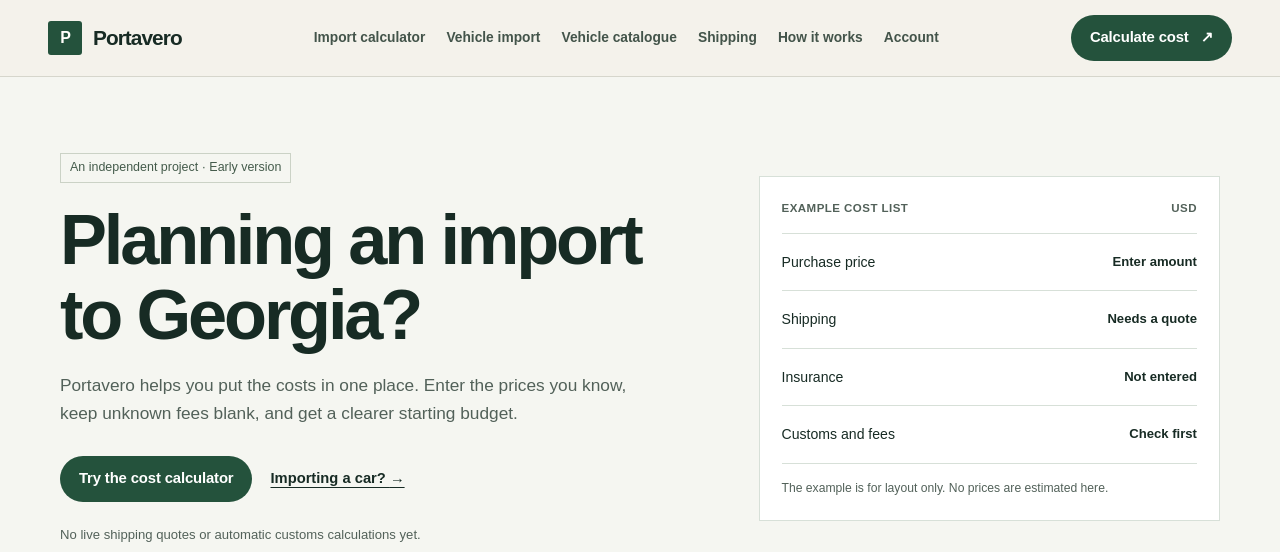
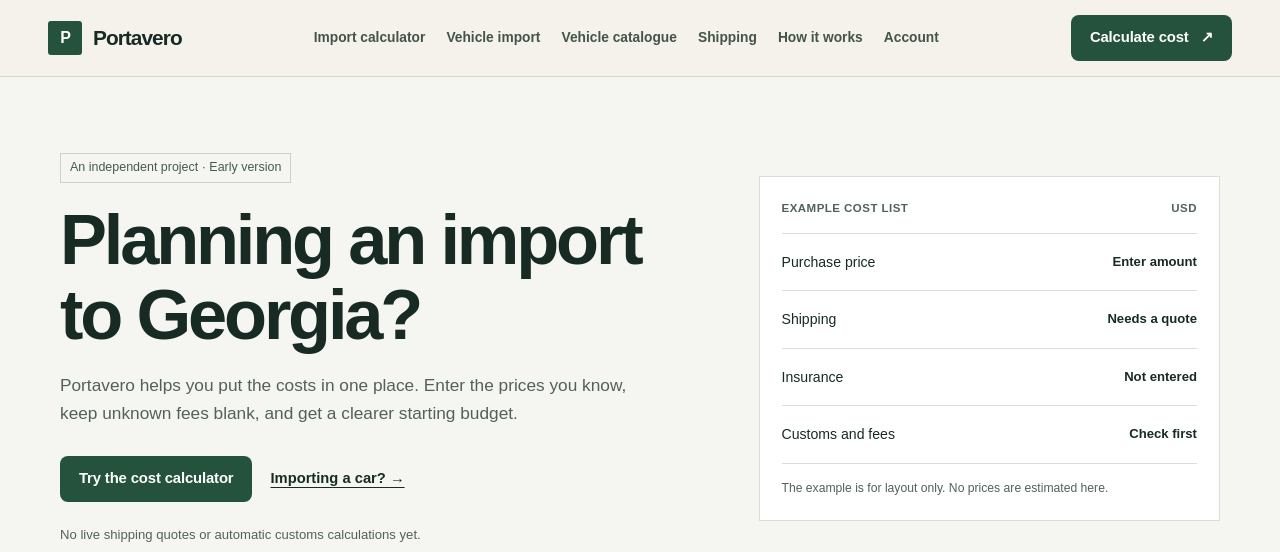
Before and after one commit to GIORGIO2032Q4E/portavero, a Next.js app: page / in a window 1280 px wide. Shown: the top 552 px of the page. Built offline with nearby package versions, Linux system fonts and the light colour scheme; no server answers.

Commit message:
Clean up project copy and CSS comments
Clarify setup instructions and remove CSS meta comments.

```diff
--- a/src/app/account/page.tsx
+++ b/src/app/account/page.tsx
@@ -154,10 +154,10 @@ export default function AccountPage() {
           {!configured ? (
             <section className="panel account-panel">
               <h2>One setup step first</h2>
-              <p>Account security is handled by Supabase. The code is ready to connect, but the live account service needs a Supabase project URL and public anon key.</p>
+              <p>Supabase handles account sign-in. To enable this feature, configure the project URL and publishable key.</p>
               <ol>
                 <li>Create a project at <a href="https://supabase.com/dashboard" target="_blank" rel="noreferrer">Supabase</a>.</li>
-                <li>Copy the project URL and anon/public key into your local environment and Vercel environment variables.</li>
+                <li>Add NEXT_PUBLIC_SUPABASE_URL and NEXT_PUBLIC_SUPABASE_PUBLISHABLE_KEY to your local environment and Vercel project.</li>
                 <li>Run the SQL in <code>supabase/schema.sql</code> in the Supabase SQL Editor.</li>
                 <li>In Supabase Authentication settings, set the site URL and allow your Portavero preview/production URLs.</li>
               </ol>
--- a/src/app/globals.css
+++ b/src/app/globals.css
@@ -171,9 +171,6 @@ p { color: var(--muted); }
   *, *::before, *::after { scroll-behavior: auto !important; transition-duration: .01ms !important; animation-duration: .01ms !important; animation-iteration-count: 1 !important; }
 }
 
-
-
-/* Visual refinement: consistent surfaces, stronger hierarchy and responsive navigation. */
 :root {
   --paper: #f7f8f4;
   --surface: #ffffff;
@@ -635,8 +632,6 @@ body {
   }
 }
 
-
-/* Portavero visual direction: editorial ledger, restrained geometry, useful hierarchy. */
 :root {
   --paper: #f4f2eb;
   --surface: #fffefa;
@@ -765,8 +760,6 @@ h1, h2, h3 { letter-spacing: -.035em; }
   .menu-glyph span, .tool-index-link span { transition: none; }
 }
 
-
-/* Extend the Portavero design system to the tools and information pages. */
 .page-hero {
   position: relative;
   padding: 62px 0 52px;
@@ -853,7 +846,6 @@ a:focus-visible, button:focus-visible, input:focus-visible, select:focus-visible
   .result-panel { box-shadow: 4px 4px 0 #d9ddcb; }
 }
 
-
 @media (max-width: 380px) {
   .header-inner { gap: 7px; padding-inline: 12px; }
   .brand { gap: 7px; font-size: 1.05rem; }
@@ -867,8 +859,6 @@ a:focus-visible, button:focus-visible, input:focus-visible, select:focus-visible
   .tool-index-link span { transition: none !important; }
 }
 
-
-/* Simple layout for the current version of the project. */
 body {
   font-family: Arial, Helvetica, sans-serif;
   font-size: 16px;
@@ -1026,8 +1016,6 @@ h2, h3 { font-weight: 650; }
   .button, .simple-tool-row > a { transition: none !important; }
 }
 
-
-/* Keep the print / PDF version focused on the estimate itself. */
 @media print {
   .print-hide,
   .site-header,
@@ -1076,8 +1064,6 @@ h2, h3 { font-weight: 650; }
   }
 }
 
-
-/* Final readability pass: calm colors, clear form fields, and restrained polish. */
 :root {
   --paper: #f5f6f1;
   --surface: #ffffff;
@@ -1329,8 +1315,6 @@ p,
   }
 }
 
-
-/* Vehicle import: editorial, utility-first UI. Distinctive without decorative card clutter. */
 .page-hero {
   position: relative;
   overflow: hidden;
@@ -1351,7 +1335,7 @@ p,
 .page-hero h1 { max-width: 760px; letter-spacing: -.065em; }
 .page-hero p { max-width: 620px; line-height: 1.8; }
 .page-hero .hero-actions { gap: 14px; }
-.button { border-radius: 999px; }
+.button { border-radius: 8px; }
 .tool-layout { grid-template-columns: minmax(0, 1.12fr) minmax(330px, .78fr); gap: clamp(20px, 3vw, 38px); }
 .vehicle-panel {
   padding: clamp(24px, 3vw, 38px);
@@ -1419,8 +1403,6 @@ p,
   .result-panel { border-radius: 6px 22px 6px 22px; }
 }
 
-
-/* Account and authentication screens */
 .account-layout { max-width: 760px; margin-inline: auto; }
 .account-panel { padding: clamp(22px, 4vw, 38px); }
 .account-panel h2 { margin: 8px 0 14px; overflow-wrap: anywhere; }
@@ -1457,8 +1439,6 @@ p,
   .account-estimate-actions .button { flex: 1; }
 }
 
-
-/* Searchable vehicle catalogue */
 .catalog-toolbar { display: flex; align-items: end; justify-content: space-between; gap: 20px; margin-bottom: 28px; }
 .catalog-search { width: min(100%, 560px); margin: 0; }
 .catalog-search input { width: 100%; min-height: 52px; }
```
Also changed, not shown: 1 other file (tests, documents, lock files or other folders).
